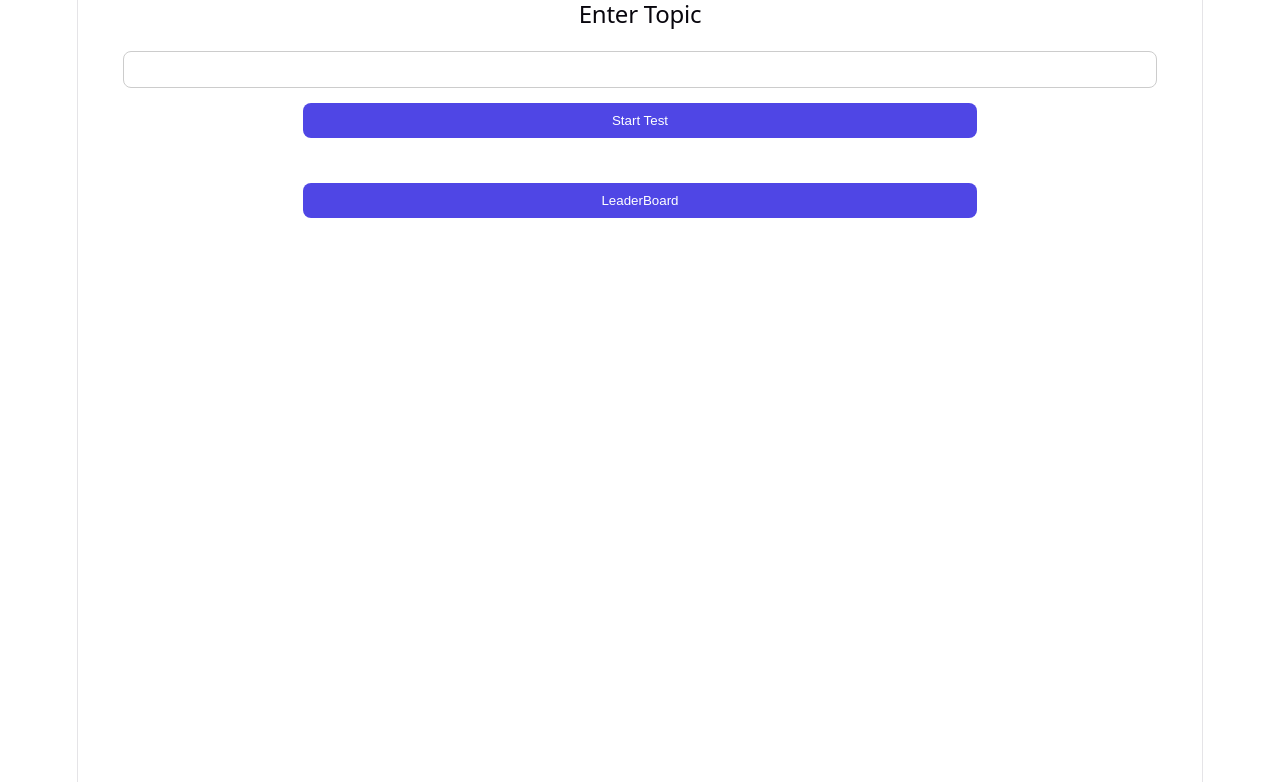
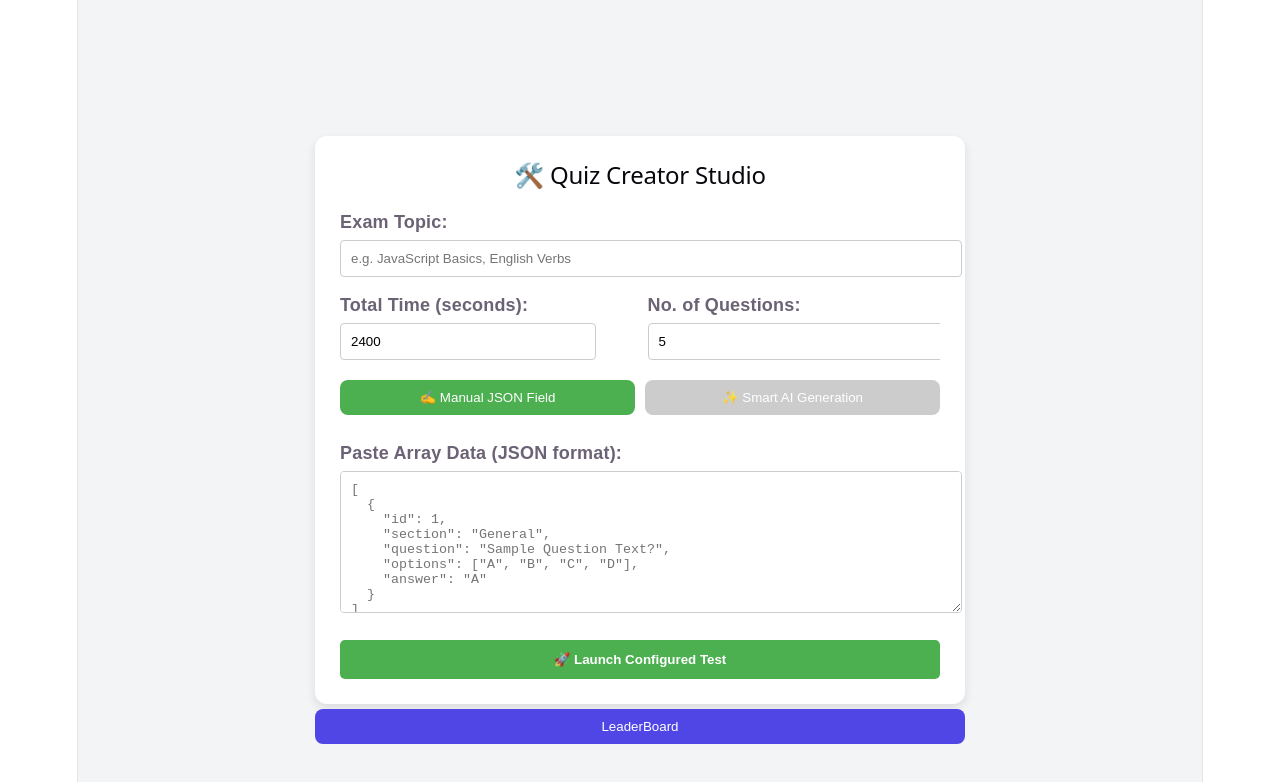
Before and after one commit to Prasun2004/exam-system, a React (Vite) app in the folder client/: page / in a window 1280 px wide. Shown: the top 782 px of the page. Built offline with nearby package versions, Linux system fonts and the light colour scheme.

Commit message:
ai add to create question

```diff
--- a/client/src/App.jsx
+++ b/client/src/App.jsx
@@ -5,6 +5,7 @@ import Answer from './Answer';
 import { Routes, Route, Link } from "react-router-dom";
 import ExamPage from './ExamPage';
 import LeaderBoard from './LeaderBoard';
+import CreateTest from './CreateTest';
 
 function App() {
 
@@ -12,9 +13,9 @@ function App() {
   return (
     <>
       <Routes>
-        <Route path="/" element={<LandingPage />} />
         <Route path="/exam" element={<ExamPage/>} />
         <Route path="/result" element={<Answer/>} />
+        <Route path="/" element={<CreateTest/>} />
         <Route path="/leaderboard" element={<LeaderBoard/>} />
         <Route path="/result/:id" element={<Answer/>}/>
       </Routes>
--- /dev/null
+++ b/client/src/CreateTest.jsx
@@ -0,0 +1,189 @@
+import React, { useState } from 'react';
+import { useNavigate } from 'react-router-dom';
+import axios from 'axios';
+import "./style/LandingPage.css"; // Reuse or create a dedicated CSS file
+
+export default function CreateTest() {
+  const navigate = useNavigate();
+
+  // Configuration States
+  const [topic, setTopic] = useState("");
+  const [totalTime, setTotalTime] = useState(2400); // Default 40 mins
+  const [numQuestions, setNumQuestions] = useState(5);
+  const [creationMode, setCreationMode] = useState("manual"); // 'manual' or 'ai'
+
+  // Manual Mode State
+  const [manualJson, setManualJson] = useState("");
+
+  // AI Mode States
+  const [difficulty, setDifficulty] = useState("medium");
+  const [isLoading, setIsLoading] = useState(false);
+  const [error, setError] = useState("");
+
+
+    const leaderboard = () => {
+
+    navigate("/leaderboard");
+  };
+
+  const handleSubmit = async (e) => {
+    e.preventDefault();
+    if (!topic.trim()) {
+      alert("Please enter a test topic.");
+      return;
+    }
+
+    setIsLoading(true);
+    setError("");
+
+    if (creationMode === "manual") {
+      try {
+        const parsedQuestions = JSON.parse(manualJson);
+        if (!Array.isArray(parsedQuestions)) throw new Error("Must be an array");
+
+        // Pass the manually created test configuration to your ExamPage
+        navigate("/exam", {
+          state: { topic, totalTime, customQuestions: parsedQuestions }
+        });
+      } catch (err) {
+        setError("Invalid JSON format. Please ensure it is an array of question objects.");
+        setIsLoading(false);
+      }
+    } else {
+      // AI Mode: Fetch dynamically from Gemini Backend
+      try {
+        const response = await axios.post("http://localhost:8080/api/generate-questions", {
+          topic,
+          numQuestions,
+          difficulty
+        });
+
+        console.log(response.data);
+        // Redirect directly to your test room with the fresh AI questions
+        navigate("/exam", {
+          state: { topic, totalTime, customQuestions: response.data.questions }
+        });
+      } catch (err) {
+        console.error(err);
+        setError("AI Generation failed. Check backend connection.");
+      } finally {
+        setIsLoading(false);
+      }
+    }
+  };
+
+  return (
+    <div className="app-container" style={{ padding: "40px 20px" ,flexDirection:"column"}}>
+      <div className="card" style={{ maxWidth: "600px", margin: "0 auto", textAlign: "left", marginBottom:"5px"}}>
+        <h2 style={{ textAlign: "center", marginBottom: "20px" }}>🛠️ Quiz Creator Studio</h2>
+
+        <form onSubmit={handleSubmit}>
+          {/* Common Settings */}
+          <div style={{ marginBottom: "15px" }}>
+            <label style={{ display: "block", fontWeight: "bold" }}>Exam Topic:</label>
+            <input
+              type="text"
+              placeholder="e.g. JavaScript Basics, English Verbs"
+              value={topic}
+              onChange={(e) => setTopic(e.target.value)}
+              style={{ width: "100%", padding: "10px", marginTop: "5px", borderRadius: "4px", border: "1px solid #ccc" }}
+            />
+          </div>
+
+          <div style={{ display: "flex", gap: "15px", marginBottom: "20px" }}>
+            <div style={{ width:"100%", overflow:"hidden" }}>
+              <label style={{ fontWeight: "bold" }}>Total Time (seconds):</label>
+              <input
+                type="number"
+                value={totalTime}
+                onChange={(e) => setTotalTime(Number(e.target.value))}
+                style={{ width: "80%", padding: "10px", marginTop: "5px", borderRadius: "4px", border: "1px solid #ccc", overflow:"hidden" }}
+              />
+            </div>
+            <div style={{ width:"100%", overflow:"hidden" }}>
+              <label style={{ fontWeight: "bold" }}>No. of Questions:</label>
+              <input
+                type="number"
+                value={numQuestions}
+                onChange={(e) => setNumQuestions(Number(e.target.value))}
+                style={{ width: "100%", padding: "10px", marginTop: "5px", borderRadius: "4px", border: "1px solid #ccc" ,overflow:"hidden" }}
+              />
+            </div>
+          </div>
+
+          {/* Mode Switcher */}
+          <div style={{ display: "flex", gap: "10px", marginBottom: "25px" }}>
+            <button
+              type="button"
+              onClick={() => setCreationMode("manual")}
+              className={`nav-btn ${creationMode === "manual" ? "active" : ""}`}
+              style={{ flex: 1, backgroundColor: creationMode === "manual" ? "#4CAF50" : "#ccc" }}
+            >
+              ✍️ Manual JSON Field
+            </button>
+            <button
+              type="button"
+              onClick={() => setCreationMode("ai")}
+              className={`nav-btn ${creationMode === "ai" ? "active" : ""}`}
+              style={{ flex: 1, backgroundColor: creationMode === "ai" ? "#6a11cb" : "#ccc" }}
+            >
+              ✨ Smart AI Generation
+            </button>
+          </div>
+
+          {/* Conditional Rendering Area */}
+          {creationMode === "manual" ? (
+            <div style={{ marginBottom: "20px" }}>
+              <label style={{ display: "block", fontWeight: "bold" }}>Paste Array Data (JSON format):</label>
+              <textarea
+                rows="8"
+                placeholder={`[\n  {\n    "id": 1,\n    "section": "General",\n    "question": "Sample Question Text?",\n    "options": ["A", "B", "C", "D"],\n    "answer": "A"\n  }\n]`}
+                value={manualJson}
+                onChange={(e) => setManualJson(e.target.value)}
+                style={{ width: "100%", fontFamily: "monospace", padding: "10px", marginTop: "5px", borderRadius: "4px", border: "1px solid #ccc" }}
+              />
+            </div>
+          ) : (
+            <div style={{ marginBottom: "20px", background: "#f3f0ff", padding: "15px", borderRadius: "6px" }}>
+              <label style={{ display: "block", fontWeight: "bold", marginBottom: "5px" }}>Target Complexity Level:</label>
+              <select
+                value={difficulty}
+                onChange={(e) => setDifficulty(e.target.value)}
+                style={{ width: "100%", padding: "10px", borderRadius: "4px", border: "1px solid #ccc" }}
+              >
+                <option value="easy">🟢 Easy (Foundational Concepts)</option>
+                <option value="medium">🟡 Medium (Intermediate Evaluation)</option>
+                <option value="hard">🔴 Hard (Advanced Logical Deductions)</option>
+              </select>
+            </div>
+          )}
+
+          {error && <p style={{ color: "red", fontWeight: "bold" }}>{error}</p>}
+
+          <button
+            type="submit"
+            disabled={isLoading}
+            style={{
+              width: "100%",
+              padding: "12px",
+              background: creationMode === 'ai' ? 'linear-gradient(135deg, #6a11cb, #2575fc)' : '#4CAF50',
+              color: 'white',
+              border: "none",
+              borderRadius: "5px",
+              fontWeight: "bold",
+              cursor: "pointer"
+            }}
+          >
+            {isLoading ? "Assembling Your Test Workspace..." : "🚀 Launch Configured Test"}
+          </button>
+        </form>
+      </div>
+      <button
+          onClick={leaderboard}
+          className="submit-btn"
+        >
+          LeaderBoard
+        </button>
+    </div>
+  );
+}
--- a/client/src/ExamPage.jsx
+++ b/client/src/ExamPage.jsx
@@ -1,433 +1,216 @@
-import React, {
-  useState,
-  useEffect,
-  useRef
-} from "react";
-
-import {
-  useNavigate,
-  useLocation,
-} from "react-router-dom";
+import React, { useState, useEffect, useRef } from "react";
+import { useNavigate, useLocation } from "react-router-dom";
 import "./style/Question.css";
-import questionsData from "./componat/Question.js";
-
-import {
-  calculateResult,
-} from "./componat/Calculator.js";
+import { calculateResult } from "./componat/Calculator.js";
 import ExamSecurityWrapper from "./Security.jsx";
 
 export default function ExamPage() {
   const navigate = useNavigate();
   const location = useLocation();
 
-  const topic =
-    location.state?.topic || "";
+  const questionsData = location.state?.customQuestions || [];
+  const totalTime = location.state?.totalTime || 2400;
+  const topic = location.state?.topic || "";
 
-  const totalTime = 2400;
+  const totalQuestions = questionsData.length;
+  const totalSections = 5;
+  const sectionSize = Math.ceil(totalQuestions / totalSections);
+  const sectionTime = Math.floor(totalTime / totalSections);
 
-  const totalQuestions =
-    questionsData.length;
+  const [answers, setAnswers] = useState({});
+  const [currentSection, setCurrentSection] = useState(0);
+  const [currentQuestionIndex, setCurrentQuestionIndex] = useState(0);
+  const [timeLeft, setTimeLeft] = useState(sectionTime);
 
-  const totalSections = 5;
-
-  const sectionSize = Math.ceil(
-    totalQuestions / totalSections
-  );
-
-  const sectionTime = Math.floor(
-    totalTime / totalSections
-  );
-
-  const [answers, setAnswers] =
-    useState({});
-
-  const [currentSection,
-    setCurrentSection] =
-    useState(0);
-
-  const [currentQuestionIndex,
-    setCurrentQuestionIndex] =
-    useState(0);
-
-  const [timeLeft, setTimeLeft] =
-    useState(sectionTime);
+  // NEW STATE: Control when the test officially begins
+  const [hasStarted, setHasStarted] = useState(false);
 
   const timerRef = useRef(null);
+  const isSubmitting = useRef(false);
 
-  const isSubmitting =
-    useRef(false);
+  const startIndex = currentSection * sectionSize;
+  const endIndex = startIndex + sectionSize;
+  const sectionQuestions = questionsData.slice(startIndex, endIndex);
+  const currentQuestion = sectionQuestions[currentQuestionIndex];
 
-  const startIndex =
-    currentSection * sectionSize;
+  // Modified Timer Effect: Only countdown if test has started
+  useEffect(() => {
+    if (!hasStarted) return;
 
-  const endIndex =
-    startIndex + sectionSize;
-
-  const sectionQuestions =
-    questionsData.slice(
-      startIndex,
-      endIndex
-    );
-
-  const currentQuestion =
-    sectionQuestions[
-      currentQuestionIndex
-    ];
-
-  useEffect(() => {
-    if (timerRef.current)
-      clearInterval(
-        timerRef.current
-      );
+    if (timerRef.current) clearInterval(timerRef.current);
 
     setTimeLeft(sectionTime);
     setCurrentQuestionIndex(0);
 
-    timerRef.current =
-      setInterval(() => {
-        setTimeLeft(
-          (prev) => prev - 1
-        );
+    timerRef.current = setInterval(() => {
+      setTimeLeft((prev) => prev - 1);
     }, 1000);
 
-    return () =>
-      clearInterval(
-        timerRef.current
-      );
-  }, [currentSection]);
+    return () => clearInterval(timerRef.current);
+  }, [currentSection, hasStarted]);
 
   useEffect(() => {
-    if (timeLeft > 0) return;
+    if (!hasStarted || timeLeft > 0) return;
 
-    if (timerRef.current)
-      clearInterval(
-        timerRef.current
-      );
+    if (timerRef.current) clearInterval(timerRef.current);
 
-    if (
-      currentSection <
-      totalSections - 1
-    ) {
-      setCurrentSection(
-        (prev) => prev + 1
-      );
+    if (currentSection < totalSections - 1) {
+      setCurrentSection((prev) => prev + 1);
     } else {
       handleSubmit();
     }
-  }, [timeLeft]);
+  }, [timeLeft, hasStarted]);
 
-  const formatTime = (
-    time
-  ) => {
-    const m = Math.floor(
-      time / 60
-    );
-
+  const formatTime = (time) => {
+    const m = Math.floor(time / 60);
     const s = time % 60;
-
-    return `${m}:${s
-      .toString()
-      .padStart(2, "0")}`;
+    return `${m}:${s.toString().padStart(2, "0")}`;
   };
 
-  const handleSelect = (
-    qid,
-    option
-  ) => {
+  const handleSelect = (qid, option) => {
     setAnswers((prev) => ({
       ...prev,
-
-      [qid]:
-        prev[qid] === option
-          ? ""
-          : option,
+      [qid]: prev[qid] === option ? "" : option,
     }));
   };
 
-  const handlePrevQuestion =
-    () => {
-      if (
-        currentQuestionIndex >
-        0
-      ) {
-        setCurrentQuestionIndex(
-          (prev) => prev - 1
-        );
+  const handlePrevQuestion = () => {
+    if (currentQuestionIndex > 0) {
+      setCurrentQuestionIndex((prev) => prev - 1);
     }
   };
 
-  // const handleNextQuestion =
-  //   () => {
-  //     if (
-  //       currentQuestionIndex <
-  //       sectionQuestions.length -
-  //         1
-  //     ) {
-  //       setCurrentQuestionIndex(
-  //         (prev) => prev + 1
-  //       );
-
-  //       return;
-  //     }
-
-  //     if (
-  //       currentSection <
-  //       totalSections - 1
-  //     ) {
-  //       setCurrentSection(
-  //         (prev) => prev + 1
-  //       );
-  //     } else {
-  //       handleSubmit();
-  //     }
-  //   };
-
   const handleNextQuestion = () => {
-  if (
-    currentQuestionIndex <
-    sectionQuestions.length - 1
-  ) {
-    setCurrentQuestionIndex(
-      (prev) => prev + 1
-    );
+    if (currentQuestionIndex < sectionQuestions.length - 1) {
+      setCurrentQuestionIndex((prev) => prev + 1);
     }
   };
 
-  const handleNextSection =
-    () => {
-      if (timerRef.current)
-        clearInterval(
-          timerRef.current
-        );
+  const handleNextSection = () => {
+    if (timerRef.current) clearInterval(timerRef.current);
 
-      if (
-        currentSection <
-        totalSections - 1
-      ) {
-        setCurrentSection(
-          (prev) => prev + 1
-        );
+    if (currentSection < totalSections - 1) {
+      setCurrentSection((prev) => prev + 1);
     } else {
       handleSubmit();
     }
   };
 
-  const sendToAPI =
-    async (resultData) => {
+  const sendToAPI = async (resultData) => {
     try {
-        const res =
-          await fetch(
-            "http://localhost:8080/submit",
-            {
+      const res = await fetch("http://localhost:8080/submit", {
         method: "POST",
-
-              headers: {
-                "Content-Type":
-                  "application/json",
-              },
-
+        headers: { "Content-Type": "application/json" },
         body: JSON.stringify({
           topic,
-
-                marks:
-                  resultData.scoreRaw,
-
-                percentage:
-                  resultData.percentage,
-
-                details:
-                  resultData.detailedResults,
-
-                sectionStats:
-                  resultData.sectionStats,
+          marks: resultData.scoreRaw,
+          percentage: resultData.percentage,
+          details: resultData.detailedResults,
+          sectionStats: resultData.sectionStats,
         }),
-            }
-          );
-
-        if (!res.ok)
-          throw new Error();
-
-        const data =
-          await res.json();
-
-        return data;
+      });
+      if (!res.ok) throw new Error();
+      return await res.json();
     } catch {
       return null;
     }
   };
 
-  const handleSubmit =
-    async () => {
-      if (
-        isSubmitting.current
-      )
-        return;
+  const handleSubmit = async () => {
+    if (isSubmitting.current) return;
+    isSubmitting.current = true;
 
-      isSubmitting.current =
-        true;
+    const result = calculateResult(questionsData, answers);
+    const apiData = await sendToAPI(result);
 
-      const result =
-        calculateResult(
-          questionsData,
-          answers
-        );
-
-      const apiData =
-        await sendToAPI(
-          result
-        );
+    // Make sure we exit fullscreen upon submittal
+    if (document.fullscreenElement) {
+      document.exitFullscreen().catch(() => {});
+    }
 
     if (apiData) {
-        navigate(
-          "/result",
-          {
-            state: {
-              result: {
-                ...result,
-                ...apiData,
-              },
-            },
-          }
-        );
+      navigate("/result", {
+        state: { result: { ...result, ...apiData } },
+      });
     } else {
-        alert(
-          "Submission Failed"
-        );
-
-        isSubmitting.current =
-          false;
+      alert("Submission Failed");
+      isSubmitting.current = false;
     }
   };
 
-  if (!currentQuestion)
-    return null;
+  // Explicit initialization trigger attached directly to user click event
+  const startExamFlow = async () => {
+    const elem = document.documentElement;
+    try {
+      if (elem.requestFullscreen) await elem.requestFullscreen();
+      else if (elem.webkitRequestFullscreen) await elem.webkitRequestFullscreen();
+      else if (elem.msRequestFullscreen) await elem.msRequestFullscreen();
+
+      setHasStarted(true);
+    } catch (err) {
+      alert("Please allow Fullscreen permissions to take the assessment.");
+    }
+  };
+
+  if (!currentQuestion) return null;
+
+  // Render initialization gateway if user hasn't clicked start
+  if (!hasStarted) {
+    return (
+      <div className="app-container" style={{ display: "flex", justifyContent: "center", alignItems: "center", height: "100vh" }}>
+        <div className="card" style={{ textAlign: "center", padding: "40px", maxWidth: "500px" }}>
+          <h2>📋 Ready to begin the {topic} Test?</h2>
+          <p style={{ margin: "20px 0", color: "#666" }}>
+            This exam requires a secure monitoring layout. Clicking below will activate full-screen mode. Exiting full-screen will log a security violation.
+          </p>
+          <button onClick={startExamFlow} className="section-btn" style={{ width: "100%", padding: "12px", fontSize: "16px" }}>
+            🚀 Start Test & Enter Fullscreen
+          </button>
+        </div>
+      </div>
+    );
+  }
 
   return (
-    <ExamSecurityWrapper
-      active={topic}
-      onAutoSubmit={
-        handleSubmit
-      }
-      maxViolations={1}
-    >
+    <ExamSecurityWrapper active={hasStarted} onAutoSubmit={handleSubmit} maxViolations={1}>
       <div className="app-container">
         <div className="card">
-
           <div className="header">
-
             <div>
-              <p>
-                {topic} Test
-              </p>
-
-              <h3>
-                Section{" "}
-                {currentSection +
-                  1}
-                {" / "}
-                {totalSections}
-              </h3>
-
-              <div className="timer">
-                ⏱{" "}
-                {formatTime(
-                  timeLeft
-                )}
+              <p>{topic} Test</p>
+              <h3>Section {currentSection + 1} / {totalSections}</h3>
+              <div className="timer">⏱ {formatTime(timeLeft)}</div>
             </div>
-            </div>
-
-            <button
-              className="section-btn"
-              onClick={
-                handleNextSection
-              }
-            >
-              {currentSection ===
-              totalSections - 1
-                ? "Submit Test"
-                : "Next Section"}
+            <button className="section-btn" onClick={handleNextSection}>
+              {currentSection === totalSections - 1 ? "Submit Test" : "Next Section"}
             </button>
-
           </div>
 
           <div className="question">
-
-            <h2>
-              {
-                currentQuestion.id
-              }
-              .{" "}
-              {
-                currentQuestion.question
-              }
-            </h2>
-
-            {currentQuestion.options.map(
-              (opt) => (
-                <label
-                  key={opt}
-                  className="option"
-                >
+            <h2>{currentQuestion.id}. {currentQuestion.question}</h2>
+            {currentQuestion.options.map((opt) => (
+              <label key={opt} className="option">
                 <input
                   type="checkbox"
-                    checked={
-                      answers[
-                        currentQuestion
-                          .id
-                      ] === opt
-                    }
-                    onChange={() =>
-                      handleSelect(
-                        currentQuestion.id,
-                        opt
-                      )
-                    }
+                  checked={answers[currentQuestion.id] === opt}
+                  onChange={() => handleSelect(currentQuestion.id, opt)}
                 />
-
                 {opt}
               </label>
-              )
-            )}
+            ))}
           </div>
 
           <div className="question-nav">
-
-            <button
-              className="nav-btn"
-              onClick={
-                handlePrevQuestion
-              }
-              disabled={
-                currentQuestionIndex ===
-                0
-              }
-            >
+            <button className="nav-btn" onClick={handlePrevQuestion} disabled={currentQuestionIndex === 0}>
               Previous
             </button>
-
             <span className="question-count">
-              Question{" "}
-              {currentQuestionIndex +
-                1}
-              {" / "}
-              {
-                sectionQuestions.length
-              }
+              Question {currentQuestionIndex + 1} / {sectionQuestions.length}
             </span>
-
-             <button
-  className="nav-btn"
-  onClick={handleNextQuestion}
-  disabled={
-    currentQuestionIndex ===
-    sectionQuestions.length - 1
-  }
->
+            <button className="nav-btn" onClick={handleNextQuestion} disabled={currentQuestionIndex === sectionQuestions.length - 1}>
               Next
             </button>
-
           </div>
-
         </div>
       </div>
     </ExamSecurityWrapper>
```
Also changed, not shown: client/src/Security.jsx (+3 -28 lines), 1 other file (tests, documents, lock files or other folders). Lines whose indentation alone changed are shown as unchanged.
